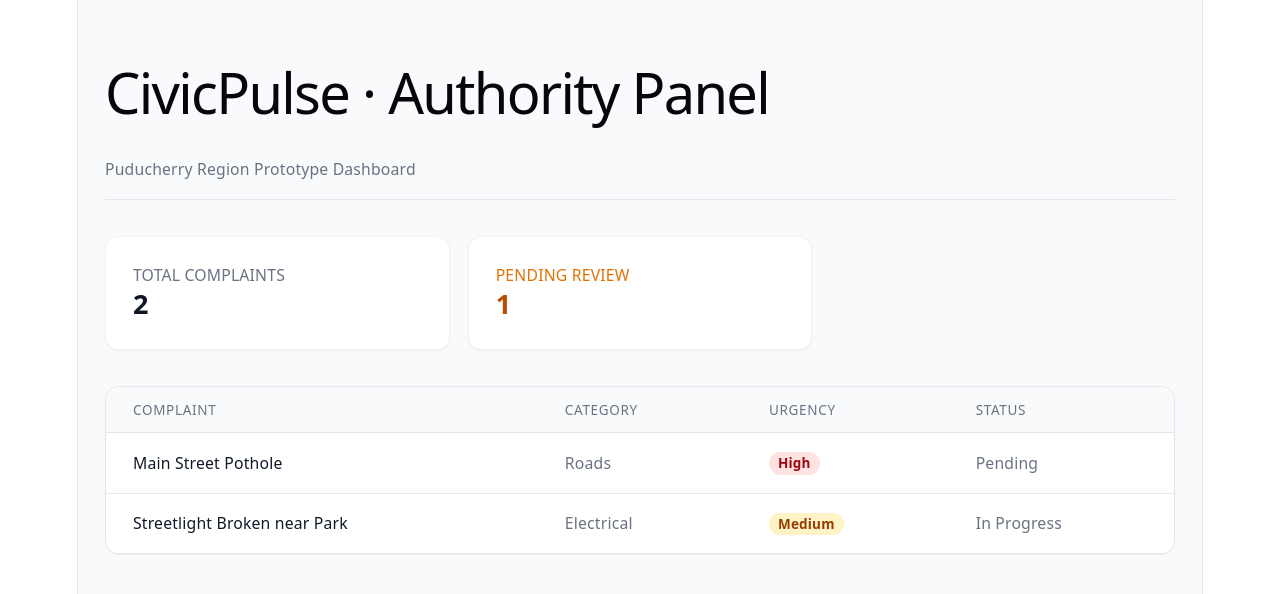
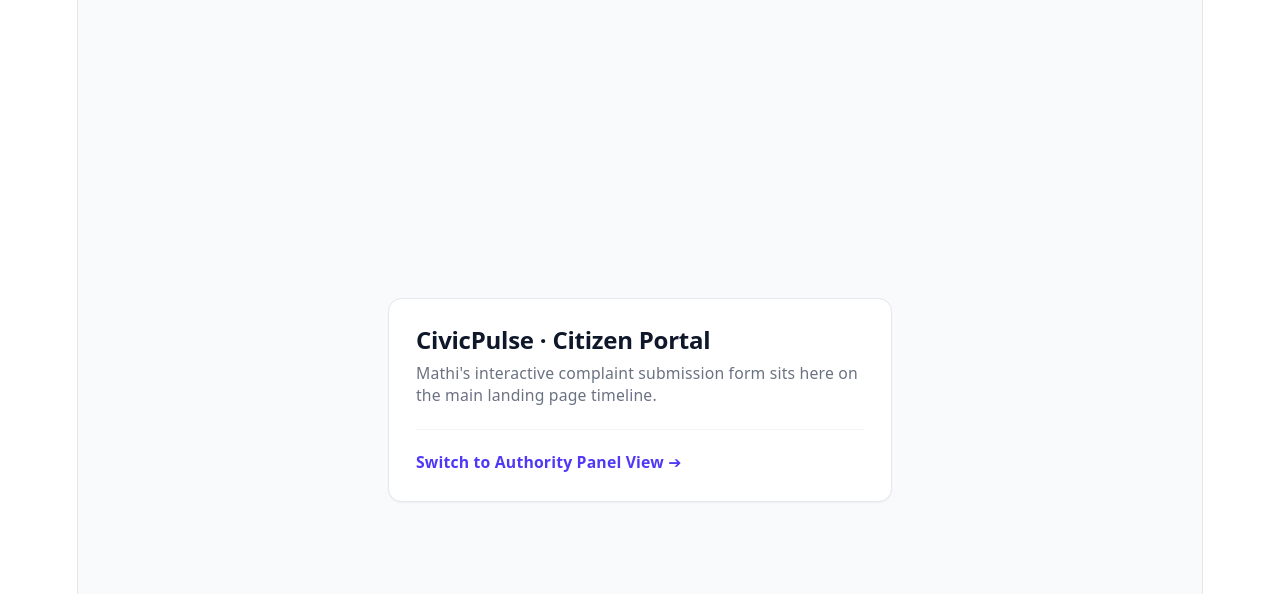
Before and after one commit to madhu-vanthi-2517/civicpulse, a React app in the folder frontend/: page / in a window 1280 px wide. Shown: the top 594 px of the page. Built offline with nearby package versions, Linux system fonts and the light colour scheme; the HTML template or start-up script is replaced by a standard one.

Commit message:
feat(shared-ui): implement core atomic components and central router
Co-authored-by:madhu-vanthi-2517 <madhuvanthisrinivasan2006@gmail.com>

```diff
--- a/frontend/package.json
+++ b/frontend/package.json
@@ -12,7 +12,8 @@
   "dependencies": {
     "@tailwindcss/vite": "^4.3.0",
     "react": "^19.2.6",
-    "react-dom": "^19.2.6"
+    "react-dom": "^19.2.6",
+    "react-router-dom": "^7.17.0"
   },
   "devDependencies": {
     "@eslint/js": "^10.0.1",
--- a/frontend/src/App.jsx
+++ b/frontend/src/App.jsx
@@ -1,11 +1,33 @@
-import AdminDashboard from './pages/authority/AdminDashboard'
+import { BrowserRouter as Router, Routes, Route } from 'react-router-dom';
+import AdminDashboard from './pages/authority/AdminDashboard';
 
-function App() {
+// Placeholder for Mathi's Citizen view until she pushes her file named 'ComplaintForm'
+const CitizenPlaceholder = () => (
+  <div className="p-8 text-center bg-gray-50 min-h-screen flex flex-col items-center justify-center text-left">
+    <div className="max-w-md bg-white p-6 rounded-xl shadow-xs border border-gray-200">
+      <h2 className="text-2xl font-bold text-gray-800">CivicPulse · Citizen Portal</h2>
+      <p className="text-gray-500 mt-2 text-sm">
+        Mathi's interactive complaint submission form sits here on the main landing page timeline.
+      </p>
+      <div className="mt-5 border-t border-gray-100 pt-4">
+        <a href="/admin" className="inline-flex items-center gap-2 text-sm font-semibold text-indigo-600 hover:text-indigo-500">
+          Switch to Authority Panel View ➔
+        </a>
+      </div>
+    </div>
+  </div>
+);
+
+export default function App() {
   return (
-    <div className="App">
-      <AdminDashboard />
-    </div>
-  )
+    <Router>
+      <Routes>
+        {/* 1. Base URL path loads the Citizen timeline/form view */}
+        <Route path="/" element={<CitizenPlaceholder />} />
+
+        {/* 2. Admin URL path loads your Official dashboard summary console */}
+        <Route path="/admin" element={<AdminDashboard />} />
+      </Routes>
+    </Router>
+  );
 }
-
-export default App
--- /dev/null
+++ b/frontend/src/components/ComplaintCard.jsx
@@ -0,0 +1,48 @@
+import UrgencyTag from './UrgencyTag';
+import StatusBadge from './StatusBadge';
+
+export default function ComplaintCard({ complaint, onStatusChange }) {
+  const { title, description, category, urgency, status, location, date } = complaint;
+
+  return (
+    <div className="bg-white rounded-xl shadow-xs border border-gray-200 p-5 hover:shadow-md transition-shadow duration-200 text-left">
+      <div className="flex items-start justify-between gap-4 mb-3">
+        <div>
+          <span className="text-xs font-medium text-indigo-600 tracking-wider uppercase">{category}</span>
+          <h3 className="text-lg font-bold text-gray-900 mt-0.5">{title}</h3>
+        </div>
+        <div className="flex flex-col items-end gap-1.5 shrink-0">
+          <UrgencyTag urgency={urgency} />
+          <StatusBadge status={status} />
+        </div>
+      </div>
+
+      <p className="text-sm text-gray-600 line-clamp-2 mb-4">{description}</p>
+
+      <div className="flex items-center justify-between border-t border-gray-100 pt-3 text-xs text-gray-500">
+        <div>
+          <span className="font-medium text-gray-700">Location:</span> {location}
+        </div>
+        <div>{date}</div>
+      </div>
+
+      {/* Action buttons appear for administrative views if a handler is passed */}
+      {onStatusChange && (
+        <div className="mt-4 pt-3 border-t border-gray-100 flex justify-end gap-2">
+          <button
+            onClick={() => onStatusChange('In Progress')}
+            className="px-3 py-1.5 text-xs font-medium text-blue-600 bg-blue-50 hover:bg-blue-100 rounded-lg transition-colors"
+          >
+            Investigate
+          </button>
+          <button
+            onClick={() => onStatusChange('Resolved')}
+            className="px-3 py-1.5 text-xs font-medium text-emerald-600 bg-emerald-50 hover:bg-emerald-100 rounded-lg transition-colors"
+          >
+            Mark Resolved
+          </button>
+        </div>
+      )}
+    </div>
+  );
+}
--- /dev/null
+++ b/frontend/src/components/MapEmbed.jsx
@@ -0,0 +1,12 @@
+export default function MapEmbed({ locationName = "Puducherry Region" }) {
+  return (
+    <div className="bg-gray-100 border-2 border-dashed border-gray-300 rounded-xl flex flex-col items-center justify-center p-6 text-center min-h-[250px]">
+      <svg className="w-10 h-10 text-gray-400 mb-2" fill="none" stroke="currentColor" viewBox="0 0 24 24">
+        <path strokeLinecap="round" strokeLinejoin="round" strokeWidth="2" d="M17.657 16.657L13.414 20.9a1.998 1.998 0 01-2.827 0l-4.244-4.243a8 8 0 1111.314 0z" />
+        <path strokeLinecap="round" strokeLinejoin="round" strokeWidth="2" d="M15 11a3 3 0 11-6 0 3 3 0 016 0z" />
+      </svg>
+      <span className="text-sm font-semibold text-gray-700">OpenStreetMap Interactive Layer</span>
+      <p className="text-xs text-gray-400 mt-1 max-w-xs">Leaflet.js component container tracking complaints in: <span className="font-medium text-gray-600">{locationName}</span></p>
+    </div>
+  );
+}
--- /dev/null
+++ b/frontend/src/components/StatusBadge.jsx
@@ -0,0 +1,15 @@
+export default function StatusBadge({ status }) {
+  const styles = {
+    pending: "bg-gray-100 text-gray-700 ring-gray-600/20",
+    "in progress": "bg-blue-100 text-blue-700 ring-blue-700/20",
+    resolved: "bg-emerald-100 text-emerald-700 ring-emerald-600/20"
+  };
+
+  const normalized = status?.toLowerCase() || 'pending';
+
+  return (
+    <span className={`inline-flex items-center rounded-md px-2 py-1 text-xs font-medium ring-1 ring-inset ${styles[normalized] || styles.pending}`}>
+      {status}
+    </span>
+  );
+}
--- /dev/null
+++ b/frontend/src/components/UrgencyTag.jsx
@@ -0,0 +1,15 @@
+export default function UrgencyTag({ urgency }) {
+  const styles = {
+    high: "bg-red-100 text-red-800 border-red-200",
+    medium: "bg-amber-100 text-amber-800 border-amber-200",
+    low: "bg-green-100 text-green-800 border-green-200"
+  };
+
+  const normalized = urgency?.toLowerCase() || 'low';
+
+  return (
+    <span className={`px-2.5 py-0.5 text-xs font-semibold rounded-full border ${styles[normalized] || styles.low}`}>
+      {urgency}
+    </span>
+  );
+}
--- a/frontend/src/index.css
+++ b/frontend/src/index.css
@@ -18,9 +18,9 @@
 
   font: 18px/145% var(--sans);
   letter-spacing: 0.18px;
-  color-scheme: light dark;
+  /* color-scheme: light dark;
   color: var(--text);
-  background: var(--bg);
+  background: var(--bg); */
   font-synthesis: none;
   text-rendering: optimizeLegibility;
   -webkit-font-smoothing: antialiased;
@@ -70,8 +70,8 @@ body {
 h1,
 h2 {
   font-family: var(--heading);
-  font-weight: 500;
-  color: var(--text-h);
+  font-weight: 700;
+  color: #0f172a;
 }
 
 h1 {
--- a/frontend/src/pages/authority/AdminDashboard.jsx
+++ b/frontend/src/pages/authority/AdminDashboard.jsx
@@ -7,7 +7,7 @@ export default function AdminDashboard() {
   ]);
 
   return (
-    <div className="min-h-screen bg-gray-50 p-6 text-left">
+    <div className="w-full min-h-screen bg-gray-50 p-6 text-slate-900 !text-left">
       <header className="mb-8 border-b border-gray-200 pb-4">
         <h1 className="text-3xl font-bold text-gray-900">CivicPulse · Authority Panel</h1>
         <p className="text-sm text-gray-500 mt-1">Puducherry Region Prototype Dashboard</p>
```
Also changed, not shown: 1 other file (tests, documents, lock files or other folders).
